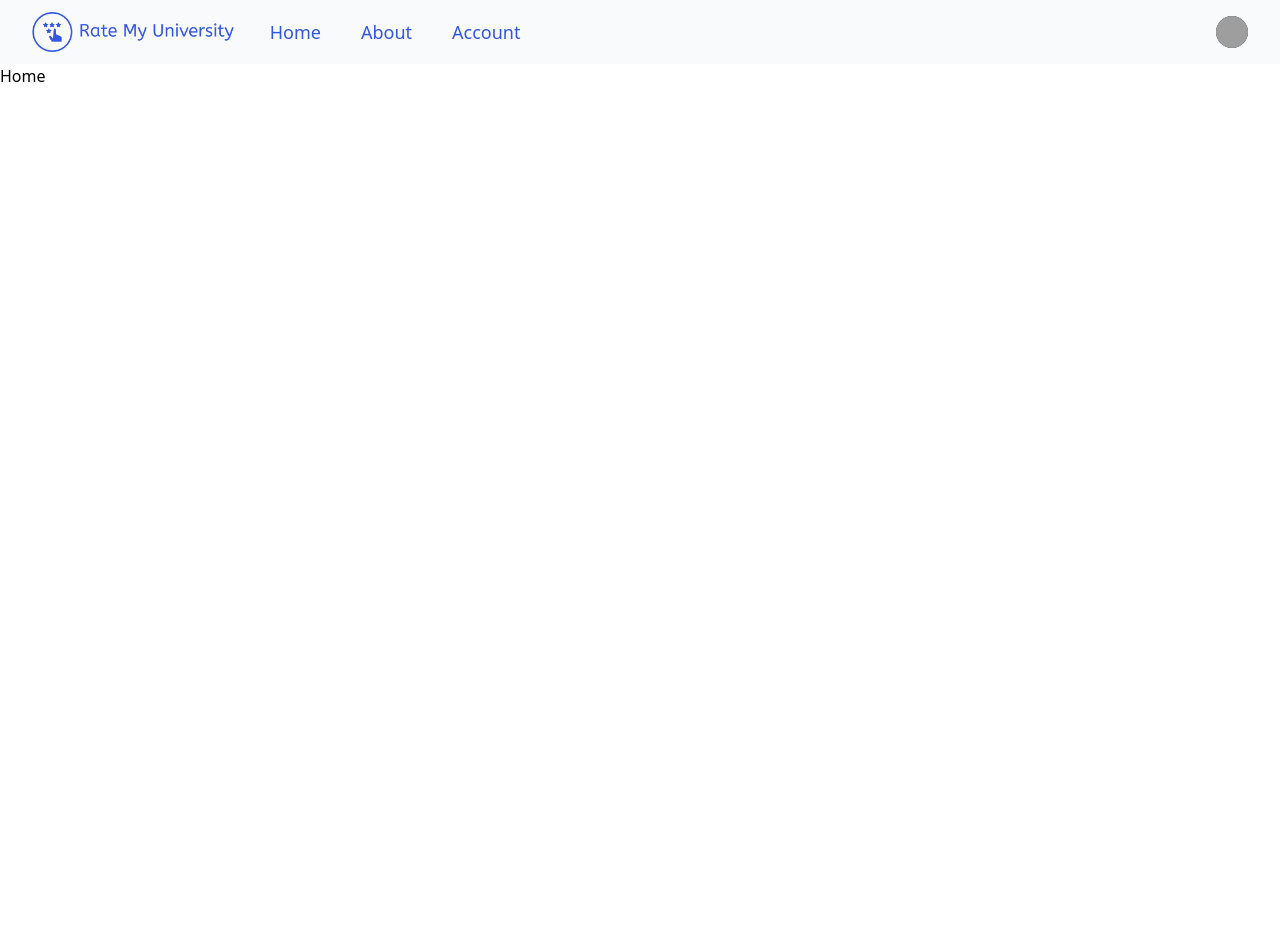
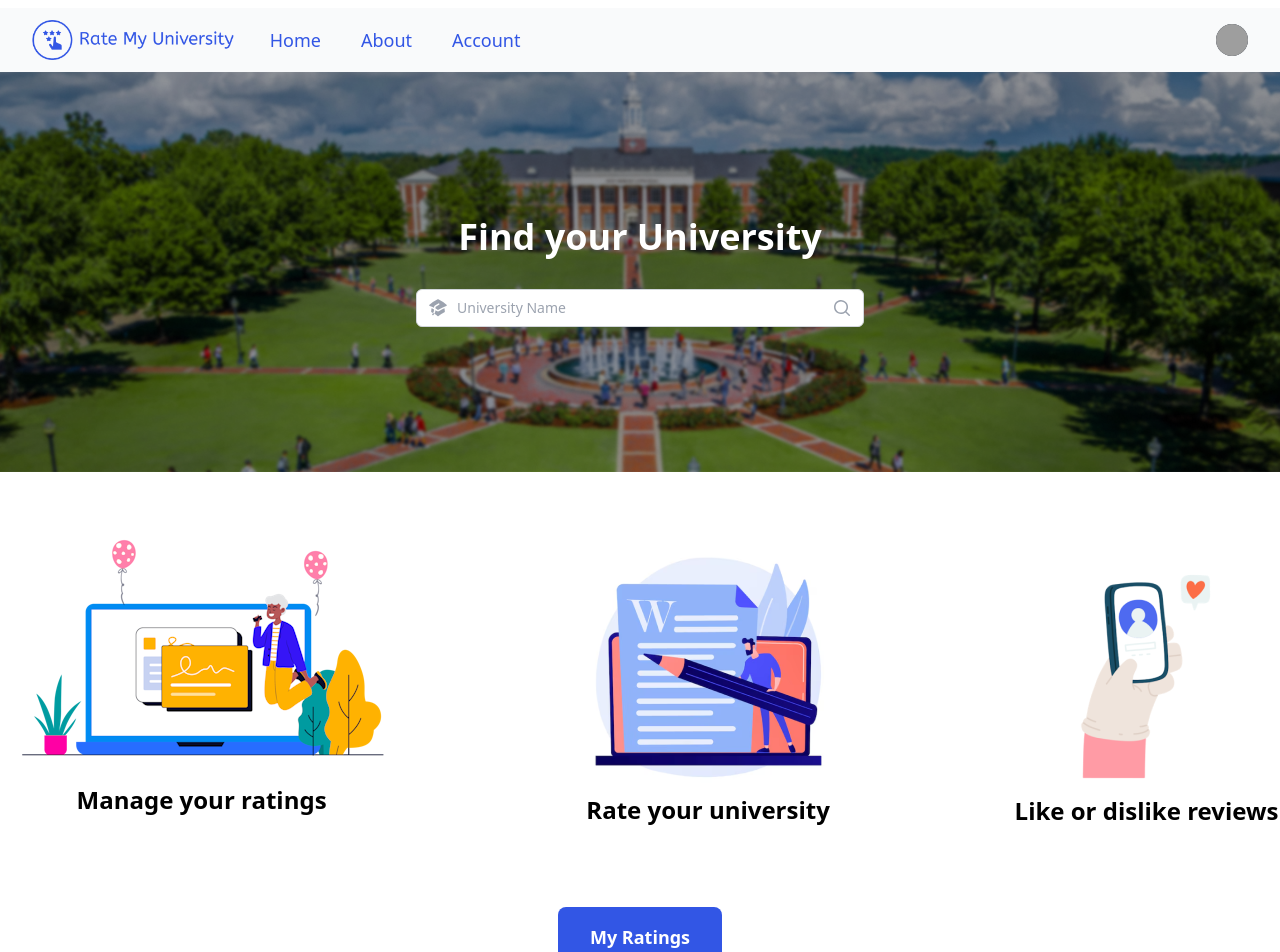
Before and after one commit to parsa-hj/rate-my-university, a React (Create React App) app in the folder client/: page / in a window 1280 px wide. Shown: the top 952 px of the page. Before the commit the page ends 800 px from the top, so only its background shows below. Built offline with nearby package versions, Linux system fonts and the light colour scheme; grey boxes are pictures that could not be loaded.

Commit message:
homepage frontend + footer done

```diff
--- a/client/src/components/footer.js
+++ b/client/src/components/footer.js
@@ -0,0 +1,19 @@
+import React from "react";
+
+function Footer() {
+  return (
+    <div className="bg-gray-200 mt-20">
+      {/* Line above the text */}
+      <hr className="border-t border-gray-400 my-3" />
+
+      {/* Footer Text */}
+      <div className="flex justify-center py-3">
+        <span className="text-gray-700 text-xl">
+          2024 Parsa Hajiha All Rights Reserved
+        </span>
+      </div>
+    </div>
+  );
+}
+
+export default Footer;
--- a/client/src/components/navbar.js
+++ b/client/src/components/navbar.js
@@ -22,7 +22,7 @@ function classNames(...classes) {
 
 export default function Navbar() {
   return (
-    <Disclosure as="nav" className="bg-gray-50">
+    <Disclosure as="nav" className="bg-gray-50 mt-2">
       <div className="mx-auto max-w-7xl px-2 sm:px-6 lg:px-8">
         <div className="relative flex h-16 items-center justify-between">
           <div className="absolute inset-y-0 left-0 flex items-center sm:hidden">
--- a/client/src/pages/home.js
+++ b/client/src/pages/home.js
@@ -1,11 +1,104 @@
 import React from "react";
 import Navbar from "../components/navbar.js";
+import Footer from "../components/footer.js";
+import homepageImg from "../assets/images/homepage-img.png";
+import {
+  AcademicCapIcon,
+  MagnifyingGlassIcon,
+} from "@heroicons/react/20/solid"; // Importing Heroicons v2
+import illustration1 from "../assets/images/illustration1.png";
+import illustration2 from "../assets/images/illustration2.png";
+import illustration3 from "../assets/images/illustration3.png";
 
 function Home() {
   return (
     <>
       <Navbar />
-      <h1>Home</h1>
+      <div className="relative">
+        <img
+          src={homepageImg}
+          alt="Homepage"
+          className="w-full h-[400px] object-cover"
+        />
+        <div className="absolute inset-0 flex flex-col items-center justify-center">
+          <h1 className="text-white text-4xl font-bold mb-8">
+            Find your University
+          </h1>
+
+          {/* Input Box */}
+          <div className="relative w-full max-w-md">
+            {/* University Icon */}
+            <div className="absolute inset-y-0 left-0 flex items-center pl-3 pointer-events-none">
+              <AcademicCapIcon
+                className="h-5 w-5 text-gray-400"
+                aria-hidden="true"
+              />
+            </div>
+
+            {/* Input Field */}
+            <input
+              type="text"
+              placeholder="University Name"
+              className="block w-full pl-10 pr-10 py-2 border border-gray-300 rounded-md text-gray-900 placeholder-gray-400 focus:outline-none focus:ring-2 focus:ring-blue-500 focus:border-blue-500 sm:text-sm"
+            />
+
+            {/* Search Icon */}
+            <div className="absolute inset-y-0 right-0 flex items-center pr-3">
+              <MagnifyingGlassIcon
+                className="h-5 w-5 text-gray-400"
+                aria-hidden="true"
+              />
+            </div>
+          </div>
+        </div>
+      </div>
+
+      {/* Illustrations Section */}
+      <div className="flex justify-center space-x-40 mt-12">
+        {" "}
+        {/* Flex container for images */}
+        {/* Illustration 1 */}
+        <div className="flex flex-col items-center">
+          <img
+            src={illustration1}
+            alt="Manage your ratings"
+            className="h-68 w-auto"
+          />{" "}
+          {/* Set desired height */}
+          <span className="font-bold mt-2 text-2xl">Manage your ratings</span>
+        </div>
+        {/* Illustration 2 */}
+        <div className="flex flex-col items-center">
+          <img
+            src={illustration2}
+            alt="Rate your university"
+            className="h-68 w-auto"
+          />{" "}
+          {/* Set desired height */}
+          <span className="font-bold mt-2 text-2xl">Rate your university</span>
+        </div>
+        {/* Illustration 3 */}
+        <div className="flex flex-col items-center">
+          <img
+            src={illustration3}
+            alt="Like or dislike reviews"
+            className="h-68 w-auto mt-11"
+          />{" "}
+          {/* Set desired height */}
+          <span className="font-bold mt-2 text-2xl">
+            Like or dislike reviews
+          </span>
+        </div>
+      </div>
+
+      <div className="mt-20 flex justify-center">
+        {" "}
+        {/* Added flex and justify-center to center the button */}
+        <button className="bg-[#3256E5] text-lg text-white font-bold py-4 px-8 py-2 px-4 rounded-lg hover:bg-[#2745B5] transition duration-300">
+          My Ratings
+        </button>
+      </div>
+      <Footer />
     </>
   );
 }
```
